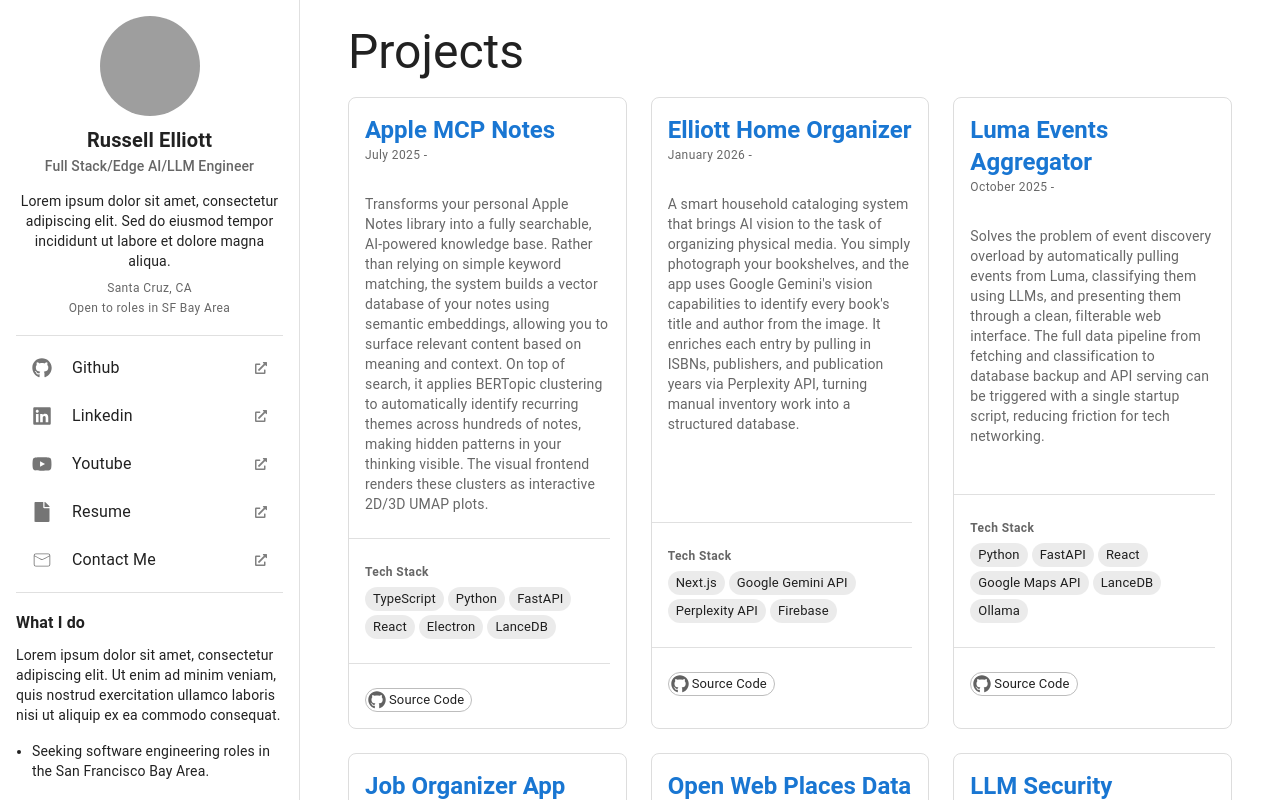
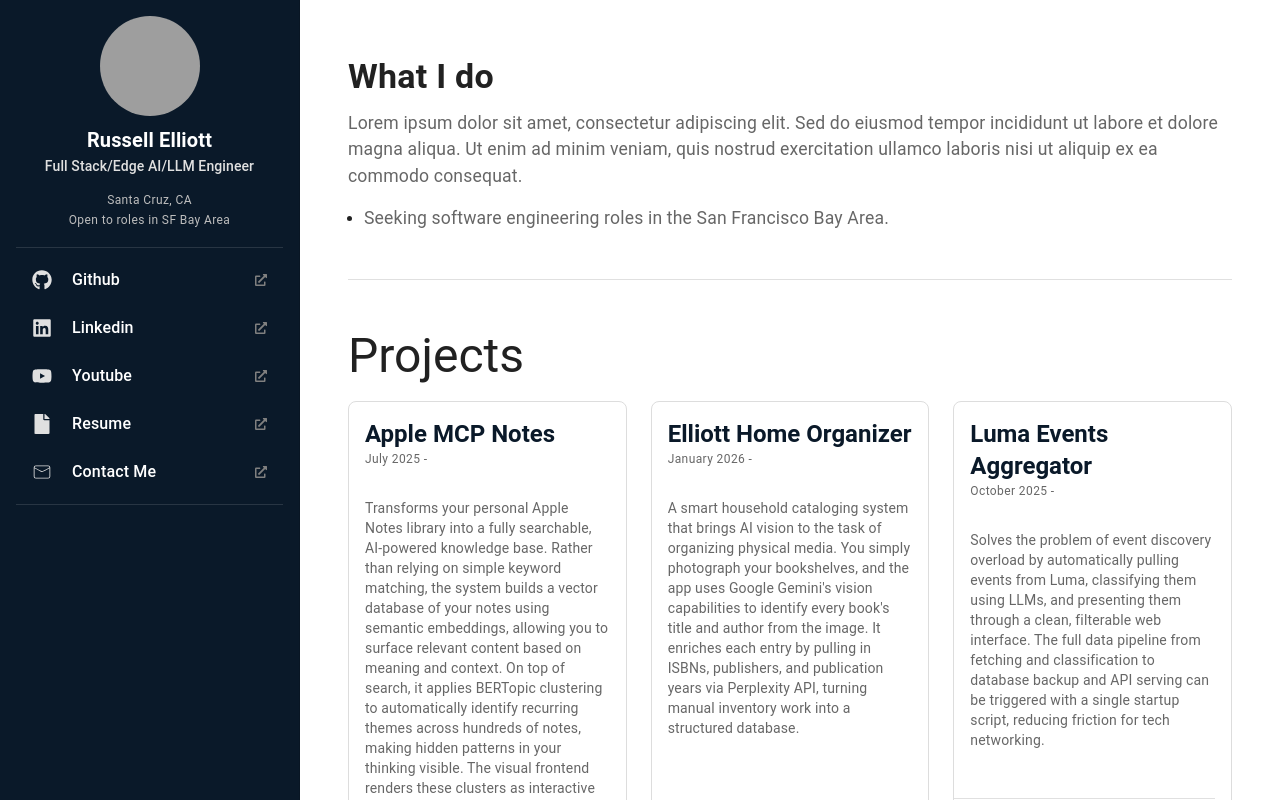
Before and after one commit to russellelliott/russellelliott-portfolio-site-react, a React (Create React App) app: page / in a window 1280 px wide. Shown: the top 800 px of the page. Built offline with nearby package versions, Linux system fonts and the light colour scheme; grey boxes are pictures that could not be loaded.

Commit message:
some tewaks to text

```diff
--- a/src/App.js
+++ b/src/App.js
@@ -1,15 +1,28 @@
 // src/App.js
 import React from 'react';
 import { BrowserRouter as Router, Route, Routes } from 'react-router-dom';
+import { ThemeProvider, createTheme } from '@mui/material/styles';
+import CssBaseline from '@mui/material/CssBaseline';
 import IndexPage from './pages/indexPage';
+
+const theme = createTheme({
+  palette: {
+    primary: {
+      main: '#0A1929',
+    },
+  },
+});
 
 const App = () => {
   return (
-    <Router>
-      <Routes>
-        <Route path="/" element={<IndexPage />} />
-      </Routes>
-    </Router>
+    <ThemeProvider theme={theme}>
+      <CssBaseline />
+      <Router>
+        <Routes>
+          <Route path="/" element={<IndexPage />} />
+        </Routes>
+      </Router>
+    </ThemeProvider>
   );
 };
 
--- a/src/components/Sidebar.js
+++ b/src/components/Sidebar.js
@@ -38,24 +38,21 @@
           src="/profile.jpg"
           sx={{ width: 100, height: 100, mb: 1 }}
         />
-        <Typography variant="h6" align="center" sx={{ fontWeight: 'bold' }}>
+        <Typography variant="h6" align="center" sx={{ fontWeight: 'bold', color: 'white' }}>
           Russell Elliott
         </Typography>
-        <Typography variant="subtitle2" align="center" color="text.secondary" gutterBottom>
+        <Typography variant="subtitle2" align="center" sx={{ color: 'grey.300' }} gutterBottom>
           Full Stack/Edge AI/LLM Engineer
         </Typography>
-        <Typography variant="body2" align="center" sx={{ mt: 1, mb: 1 }}>
-          Lorem ipsum dolor sit amet, consectetur adipiscing elit. Sed do eiusmod tempor incididunt ut labore et dolore magna aliqua.
-        </Typography>
-        <Typography variant="caption" align="center" color="text.secondary">
+        <Typography variant="caption" align="center" sx={{ mt: 1, color: 'grey.400' }}>
           Santa Cruz, CA
         </Typography>
-        <Typography variant="caption" align="center" color="text.secondary">
+        <Typography variant="caption" align="center" sx={{ color: 'grey.400' }}>
           Open to roles in SF Bay Area
         </Typography>
       </Box>
 
-      <Divider />
+      <Divider sx={{ borderColor: 'rgba(255, 255, 255, 0.12)' }} />
 
       {/* Navigation Links */}
       <List>
@@ -68,32 +65,18 @@
         ].map((item, index) => (
           <ListItem key={item.text} disablePadding>
             <ListItemButton component="a" href={item.href} target="_blank" rel="noopener noreferrer">
-              <ListItemIcon sx={{ minWidth: 40, fontSize: 20 }}>
+              <ListItemIcon sx={{ minWidth: 40, fontSize: 20, color: 'grey.300' }}>
                 {item.icon}
               </ListItemIcon>
-              <ListItemText primary={item.text} />
+              <ListItemText primary={item.text} sx={{ color: 'white', '& .MuiTypography-root': { fontWeight: 500 } }} />
               <FaExternalLinkAlt size={12} color="gray" />
             </ListItemButton>
           </ListItem>
         ))}
       </List>
 
-      <Divider />
+      <Divider sx={{ borderColor: 'rgba(255, 255, 255, 0.12)' }} />
 
-      {/* What I Do Section */}
-      <Box sx={{ mt: 2 }}>
-        <Typography variant="subtitle1" sx={{ fontWeight: 'bold', mb: 1 }}>
-          What I do
-        </Typography>
-        <Typography variant="body2" paragraph>
-          Lorem ipsum dolor sit amet, consectetur adipiscing elit. Ut enim ad minim veniam, quis nostrud exercitation ullamco laboris nisi ut aliquip ex ea commodo consequat.
-        </Typography>
-        <Typography variant="body2" component="ul" sx={{ pl: 2 }}>
-          <li>
-            Seeking software engineering roles in the San Francisco Bay Area.
-          </li>
-        </Typography>
-      </Box>
     </Box>
   );
 
@@ -145,7 +128,7 @@
           }}
           sx={{
             display: { xs: 'block', sm: 'none' },
-            '& .MuiDrawer-paper': { boxSizing: 'border-box', width: drawerWidth },
+            '& .MuiDrawer-paper': { boxSizing: 'border-box', width: drawerWidth, bgcolor: '#0A1929', color: 'white' },
           }}
         >
           {drawerContent}
@@ -156,7 +139,7 @@
           variant="permanent"
           sx={{
             display: { xs: 'none', sm: 'block' },
-            '& .MuiDrawer-paper': { boxSizing: 'border-box', width: drawerWidth },
+            '& .MuiDrawer-paper': { boxSizing: 'border-box', width: drawerWidth, bgcolor: '#0A1929', color: 'white' },
           }}
           open
         >
--- a/src/pages/indexPage.js
+++ b/src/pages/indexPage.js
@@ -40,6 +40,24 @@
   return (
     <Sidebar>
       <Container maxWidth="xl">
+        <Box sx={{ mb: 6, mt: 4 }}>
+          <Typography variant="h4" gutterBottom sx={{ fontWeight: 'bold' }}>
+            What I do
+          </Typography>
+          <Typography variant="body1" paragraph sx={{ fontSize: '1.1rem', color: 'text.secondary' }}>
+            Lorem ipsum dolor sit amet, consectetur adipiscing elit. Sed do eiusmod tempor incididunt ut labore et dolore magna aliqua. Ut enim ad minim veniam, quis nostrud exercitation ullamco laboris nisi ut aliquip ex ea commodo consequat.
+          </Typography>
+          <Box component="ul" sx={{ pl: 2 }}>
+             <li>
+               <Typography variant="body1" sx={{ fontSize: '1.1rem', color: 'text.secondary' }}>
+                 Seeking software engineering roles in the San Francisco Bay Area.
+               </Typography>
+             </li>
+          </Box>
+        </Box>
+
+        <Divider sx={{ mb: 6 }} />
+
         <Typography variant="h3" gutterBottom>
           Projects
         </Typography>
```
